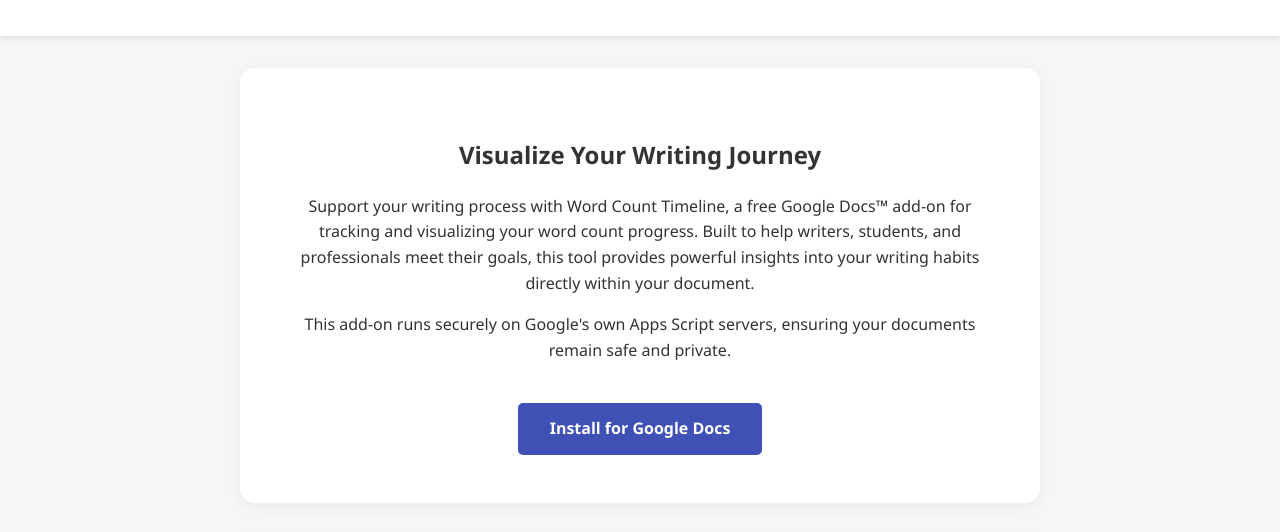
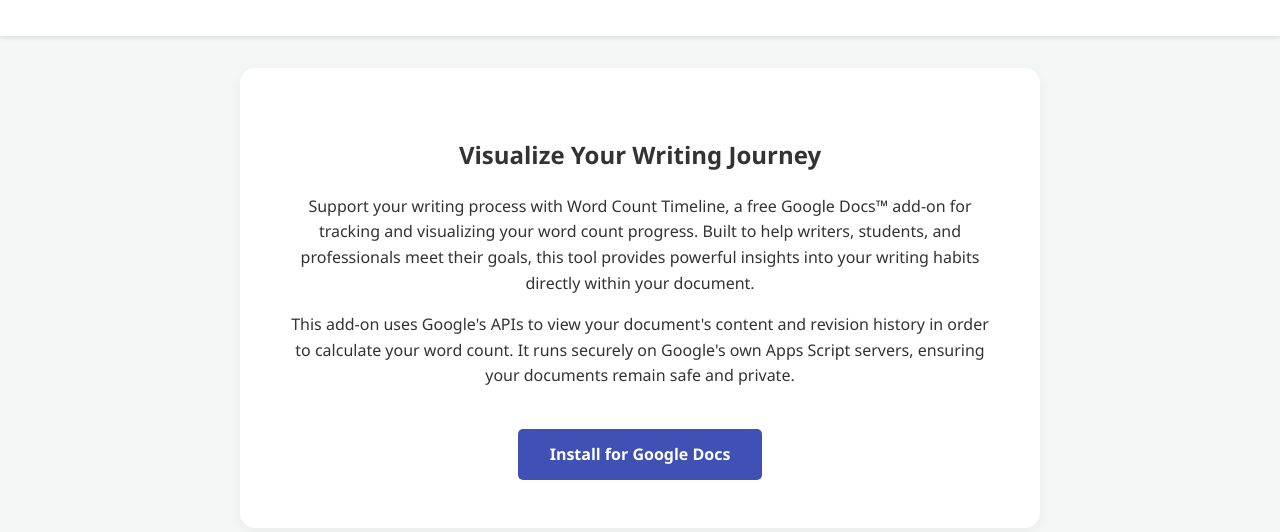
Before and after one commit to robotnyc/word-count-timeline-gdocs, a plain HTML site: page docs/index.html in a window 1280 px wide. Shown: the part 246-778 px from the top of the page. Drawn offline with Linux system fonts and the light colour scheme.

Commit message:
docs: index: explain data usage

```diff
--- a/docs/index.html
+++ b/docs/index.html
@@ -135,7 +135,7 @@
         <section class="hero">
             <h2>Visualize Your Writing Journey</h2>
             <p>Support your writing process with Word Count Timeline, a free Google Docs™ add-on for tracking and visualizing your word count progress. Built to help writers, students, and professionals meet their goals, this tool provides powerful insights into your writing habits directly within your document.</p>
-            <p>This add-on runs securely on Google's own Apps Script servers, ensuring your documents remain safe and private.</p>
+            <p>This add-on uses Google's APIs to view your document's content and revision history in order to calculate your word count. It runs securely on Google's own Apps Script servers, ensuring your documents remain safe and private.</p>
             <a href="#" class="btn">Install for Google Docs</a>
         </section>
 
```
